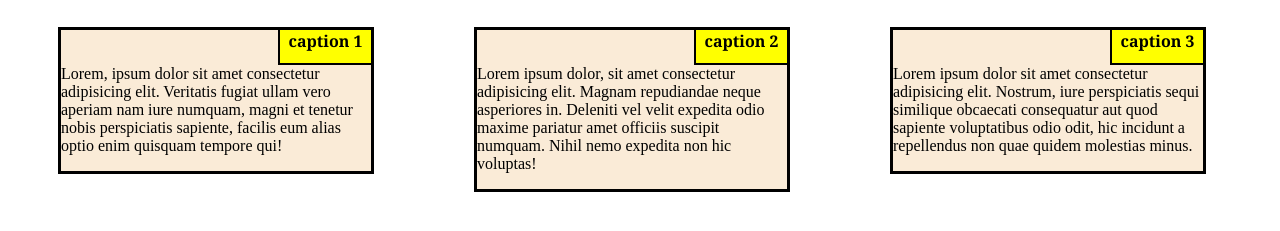
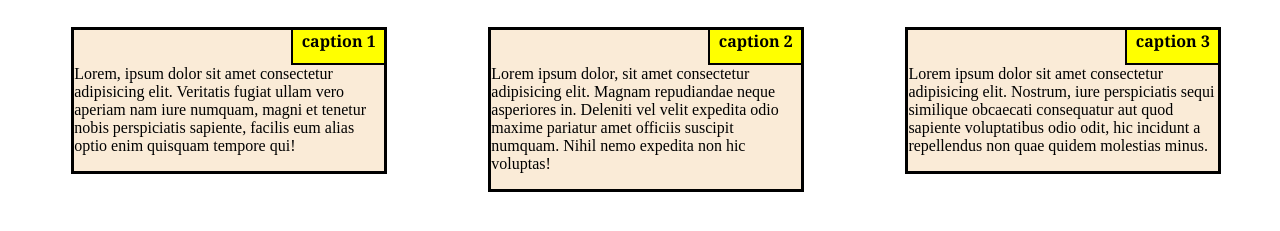
Before and after one commit to Collapse20051/WD, a plain HTML site: page lab3/index.html in a window 1280 px wide. Shown: the part 61-292 px from the top of the page. Drawn offline with Linux system fonts and the light colour scheme.

Commit message:
Update style.css
Signed-off-by: Collapse20051 <114387872+Collapse20051@users.noreply.github.com>

```diff
--- a/lab3/Style/style.css
+++ b/lab3/Style/style.css
@@ -42,8 +42,8 @@ width: 100%;
 .col-lg-9, .col-lg-10, .col-lg-11, .col-lg-12 {
 float:left;
 border: 3px solid black;
-margin-left: 50px;
-margin-right: 50px;
+margin-left: 5%;
+margin-right: 3%;
 
 
 }
```
